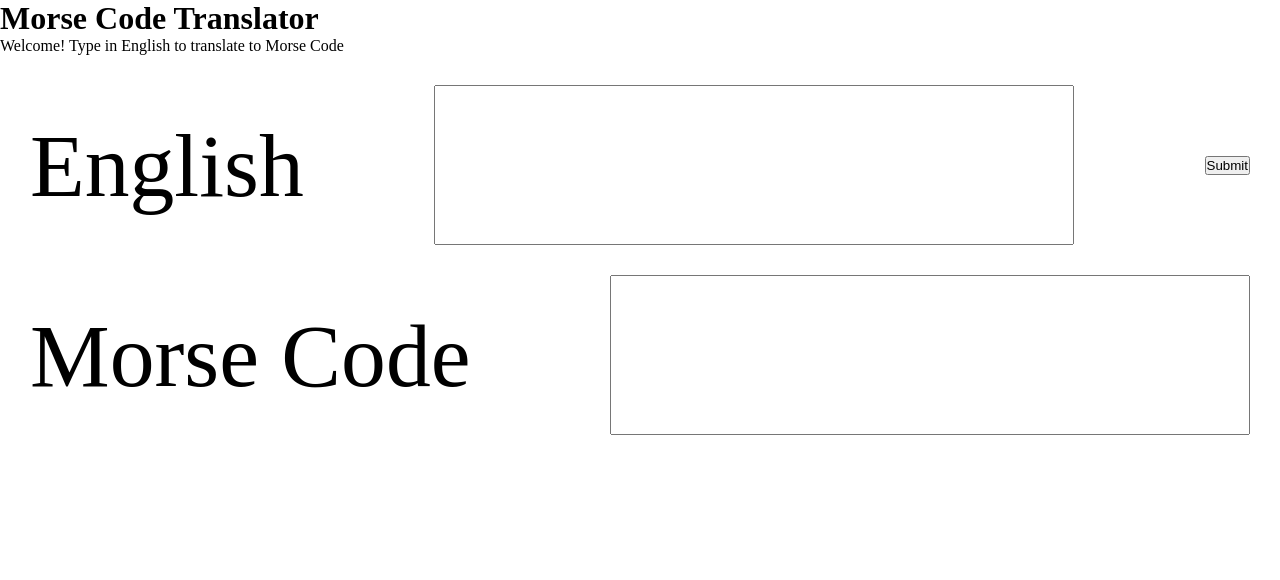
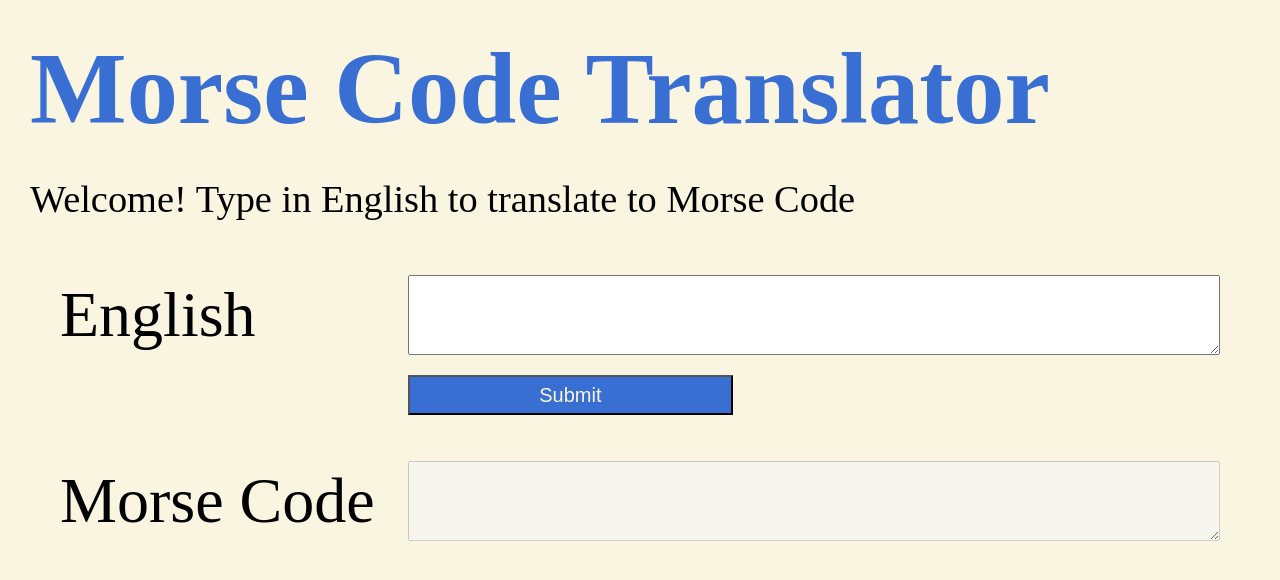
Before and after one commit to NDenheim/morse-code-translator, a website built with Vite: page index.html in a window 1280 px wide. Built offline with nearby package versions, Linux system fonts and the light colour scheme.

Commit message:
Minor layout changes to improve appearance

```diff
--- a/index.html
+++ b/index.html
@@ -12,15 +12,21 @@
 
     <form class="english" action="">
       <label class="english__label" for="English Input">English</label>
-      <input class="text-field" id="english__input" type="text" />
-      <button class="english__submit" type="submit">Submit</button>
+      <textarea class="text-field" id="english__input" type="text"></textarea>
+      <button class="english__submit">Submit</button>
       <!-- <input class="english__submit" type="button" /> -->
     </form>
 
     <form class="morse" action="">
       <label class="morse__label" for="Morse Output">Morse Code</label>
-      <input class="text-field" id="morse__output" type="text" />
+      <textarea
+        class="text-field"
+        id="morse__output"
+        type="text"
+        disabled="disabled"
+      ></textarea>
     </form>
+    <!-- <textarea name="" id="" cols="30" rows="10"></textarea> -->
 
     <script type="module" src="/src/main.ts"></script>
   </body>
--- a/src/_layout.scss
+++ b/src/_layout.scss
@@ -1,18 +1,104 @@
+body {
+  margin: 30px;
+  background-color: rgb(249, 245, 224);
+
+  h1 {
+    font-size: 14vw;
+    margin: 30px 0;
+    color: rgb(57, 111, 211);
+  }
+
+  p {
+    font-size: 5vw;
+  }
+
   form {
     margin: 30px;
     display: flex;
     justify-content: space-between;
     align-items: center;
-  font-size: 7vw;
+    font-size: 4vw;
 
     .text-field {
-    height: 20vh;
-    width: 50vw;
+      height: 10vh;
+      width: 100%;
       text-align: start;
-    font-size: 4vw;
+      font-size: 20px;
+      margin: 20px 0;
+      padding: 0 2vw;
+      overflow-wrap: break-word;
+    }
   }
 
-  .morse__output {
-    pointer-events: none;
+  .english {
+    display: grid;
+    grid-template-columns: 20% 80%;
+    grid-template-rows: 80% 20%;
+
+    &__submit {
+      grid-column: 2/3;
+      width: 40%;
+      height: 5vh;
+      font-size: 15px;
+      //   margin: 0 0 0 auto;
+      background-color: rgb(57, 111, 211);
+      color: rgb(249, 245, 224);
     }
   }
+
+  .morse {
+    display: grid;
+    grid-template-columns: 20% 80%;
+  }
+}
+
+@media screen and (min-width: 768px) {
+  body {
+    margin: 30px;
+
+    h1 {
+      font-size: 8vw;
+    }
+
+    p {
+      font-size: 3vw;
+    }
+
+    form {
+      margin: 30px;
+      display: flex;
+      justify-content: space-between;
+      align-items: center;
+      font-size: 5vw;
+
+      .text-field {
+        // height: 10vh;
+        width: 100%;
+        text-align: start;
+        font-size: 28px;
+        margin: 20px 0;
+        padding: 0 2vw;
+        overflow-wrap: break-word;
+      }
+    }
+
+    .english {
+      display: grid;
+      grid-template-columns: 30% 70%;
+      grid-template-rows: 80% 20%;
+
+      &__submit {
+        grid-column: 2/3;
+        width: 40%;
+        height: 5vh;
+        font-size: 20px;
+        //   margin: 0 0 0 auto;
+      }
+    }
+
+    .morse {
+      display: grid;
+      grid-template-columns: 30% 70%;
+    }
+  }
+}
--- a/src/main.ts
+++ b/src/main.ts
@@ -3,10 +3,10 @@ import { englishToMorse } from "./letters";
 
 const englishInput = document.querySelector(
   "#english__input"
-) as HTMLInputElement;
+) as HTMLTextAreaElement;
 const morseOutput = document.querySelector(
   "#morse__output"
-) as HTMLInputElement;
+) as HTMLTextAreaElement;
 
 const englishSubmit = document.querySelector(
   ".english__submit"
```
Lines whose indentation alone changed are shown as unchanged.
